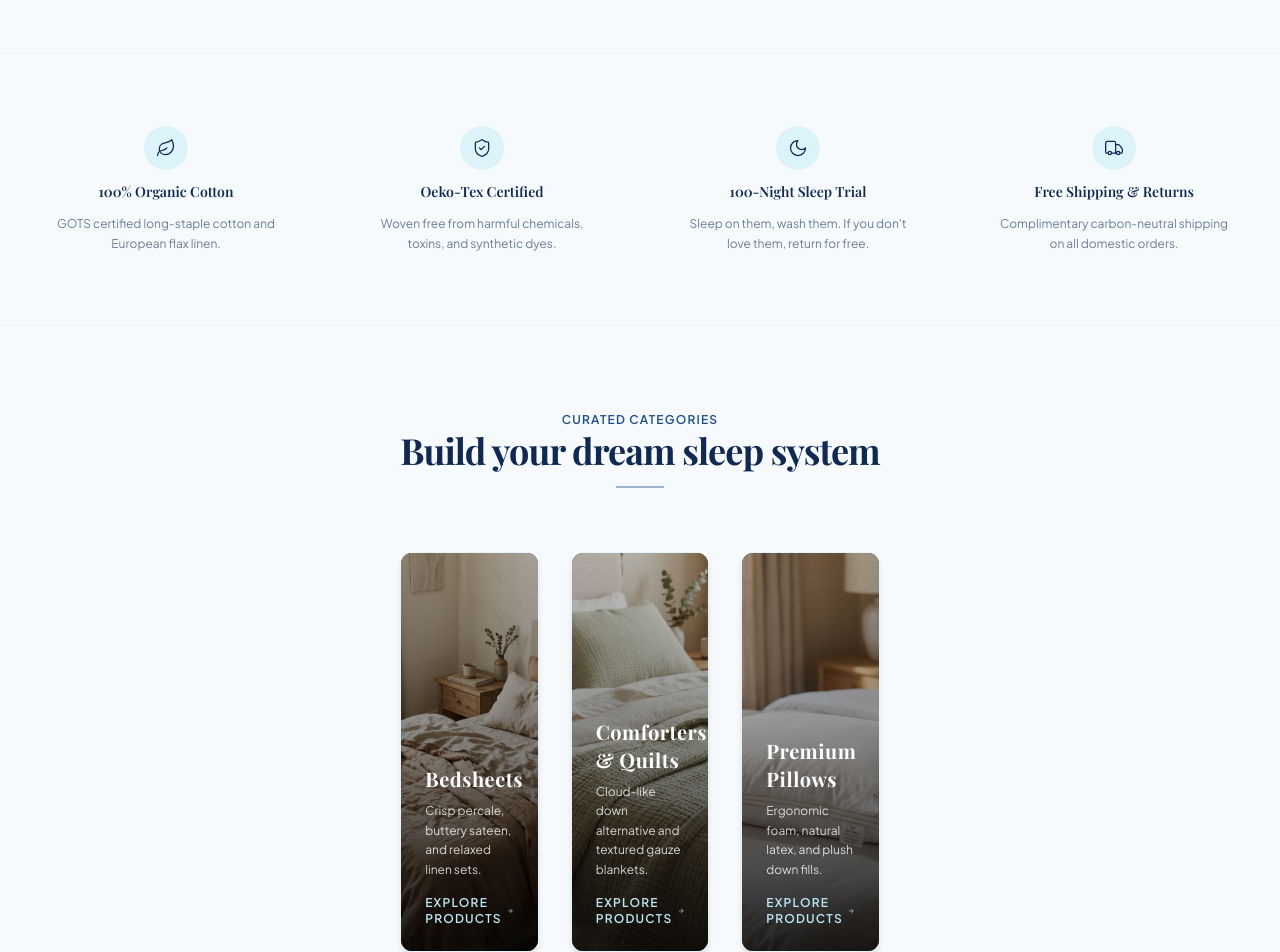
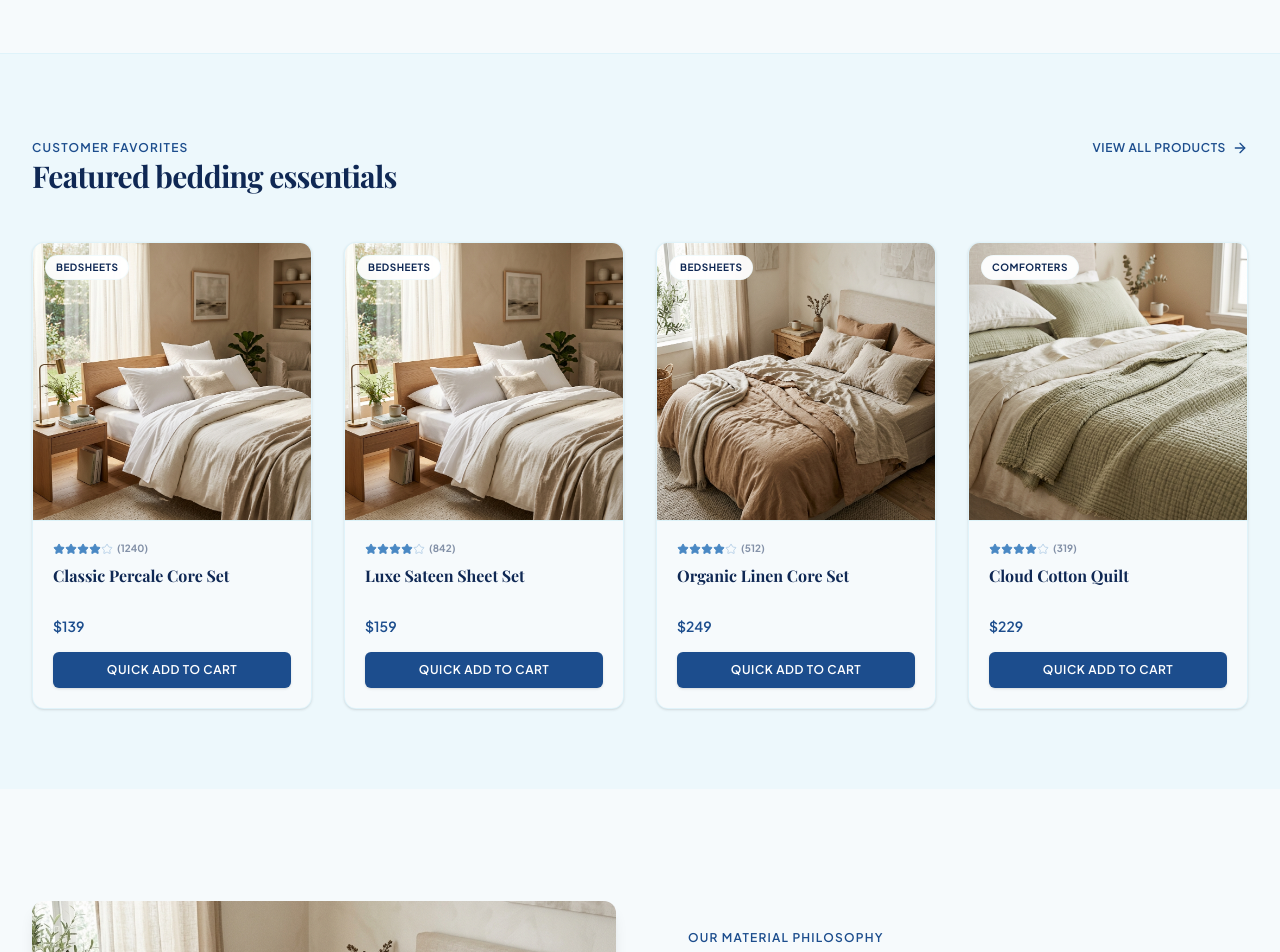
Before and after one commit to IchigoSolos69/ProjectNE, a Next.js app: page / in a window 1280 px wide. Shown: the part 1620-2572 px from the top of the page. Built offline with nearby package versions, Linux system fonts and the light colour scheme; a web font is replaced by a local one.

Commit message:
removed floaters and improved float text

```diff
--- a/src/app/page.tsx
+++ b/src/app/page.tsx
@@ -3,7 +3,7 @@
 import React from "react";
 import Image from "next/image";
 import Link from "next/link";
-import { ArrowRight, Leaf, ShieldCheck, Moon, Truck, Star } from "lucide-react";
+import { ArrowRight, Star } from "lucide-react";
 import { products } from "@/data/products";
 import { useCart } from "@/context/cart-context";
 import BlanketTransition from "@/components/BlanketTransition";
@@ -14,50 +14,6 @@ export default function Home() {
 
   // Get 4 featured products for the homepage grid
   const featuredProducts = products.slice(0, 4);
-
-  const categories = [
-    {
-      name: "Bedsheets",
-      description: "Crisp percale, buttery sateen, and relaxed linen sets.",
-      image: "/images/linen-sheets.jpg",
-      href: "/products?category=Bedsheets",
-    },
-    {
-      name: "Comforters & Quilts",
-      description: "Cloud-like down alternative and textured gauze blankets.",
-      image: "/images/cotton-quilt.jpg",
-      href: "/products?category=Comforters",
-    },
-    {
-      name: "Premium Pillows",
-      description: "Ergonomic foam, natural latex, and plush down fills.",
-      image: "/images/down-pillow.jpg",
-      href: "/products?category=Pillows",
-    },
-  ];
-
-  const usps = [
-    {
-      icon: Leaf,
-      title: "100% Organic Cotton",
-      desc: "GOTS certified long-staple cotton and European flax linen.",
-    },
-    {
-      icon: ShieldCheck,
-      title: "Oeko-Tex Certified",
-      desc: "Woven free from harmful chemicals, toxins, and synthetic dyes.",
-    },
-    {
-      icon: Moon,
-      title: "100-Night Sleep Trial",
-      desc: "Sleep on them, wash them. If you don't love them, return for free.",
-    },
-    {
-      icon: Truck,
-      title: "Free Shipping & Returns",
-      desc: "Complimentary carbon-neutral shipping on all domestic orders.",
-    },
-  ];
 
   return (
     <div className="flex flex-col w-full">
@@ -72,70 +28,7 @@ export default function Home() {
         <BlanketTransition triggerId="hero-transition-container" />
       </div>
 
-      {/* 2. USP Banner */}
-      <section className="border-y border-brand-sky/30 bg-background py-10 lg:py-16 transition-colors duration-300">
-        <div className="mx-auto max-w-7xl px-4 sm:px-6 lg:px-8">
-          <div className="grid grid-cols-1 sm:grid-cols-2 lg:grid-cols-4 gap-8 lg:gap-12">
-            {usps.map((usp, idx) => (
-              <div key={idx} className="flex flex-col items-center text-center space-y-3 p-2">
-                <div className="p-3 bg-brand-sky/45 rounded-full text-brand-midnight">
-                  <usp.icon className="h-5 w-5 stroke-[1.5]" />
-                </div>
-                <h3 className="font-serif text-sm font-semibold text-brand-midnight">{usp.title}</h3>
-                <p className="text-xs text-brand-midnight/60 leading-relaxed max-w-[240px]">
-                  {usp.desc}
-                </p>
-              </div>
-            ))}
-          </div>
-        </div>
-      </section>
-
-      {/* 3. Category Spotlights */}
-      <section className="mx-auto max-w-7xl px-4 sm:px-6 lg:px-8 py-20">
-        <div className="text-center space-y-4 mb-16">
-          <span className="text-xs font-semibold uppercase tracking-widest text-brand-royal">
-            Curated Categories
-          </span>
-          <h2 className="font-serif text-3xl sm:text-4xl font-bold tracking-tight text-brand-midnight">
-            Build your dream sleep system
-          </h2>
-          <div className="h-[2px] w-12 bg-brand-royal/40 mx-auto"></div>
-        </div>
-
-        <div className="grid grid-cols-1 md:grid-cols-3 gap-8">
-          {categories.map((cat, idx) => (
-            <Link key={idx} href={cat.href} className="group relative flex flex-col h-[400px] rounded-xl overflow-hidden shadow-md border border-brand-sky/30">
-              {/* Image */}
-              <div className="absolute inset-0 bg-neutral-900">
-                <Image
-                  src={cat.image}
-                  alt={cat.name}
-                  fill
-                  className="object-cover opacity-80 transition-transform duration-700 group-hover:scale-105"
-                  sizes="(max-width: 768px) 100vw, 33vw"
-                  unoptimized
-                />
-              </div>
-              {/* Dark Overlay Gradient */}
-              <div className="absolute inset-0 bg-gradient-to-t from-black/80 via-black/30 to-transparent"></div>
-              {/* Content */}
-              <div className="absolute inset-x-0 bottom-0 p-6 text-white space-y-2">
-                <h3 className="font-serif text-xl font-bold tracking-wide">{cat.name}</h3>
-                <p className="text-xs text-white/80 leading-relaxed max-w-xs">
-                  {cat.description}
-                </p>
-                <div className="flex items-center text-xs font-semibold uppercase tracking-widest text-brand-sky group-hover:text-white pt-2 transition-colors duration-300">
-                  <span>Explore products</span>
-                  <ArrowRight className="ml-1 h-3 w-3 transition-transform duration-300 group-hover:translate-x-1" />
-                </div>
-              </div>
-            </Link>
-          ))}
-        </div>
-      </section>
-
-      {/* 4. Featured Products Grid */}
+      {/* Featured Products Grid */}
       <section className="bg-brand-sky/15 py-20 border-t border-brand-sky/30 transition-colors duration-300">
         <div className="mx-auto max-w-7xl px-4 sm:px-6 lg:px-8">
           <div className="flex flex-col sm:flex-row items-baseline justify-between mb-12 gap-4">
--- a/src/components/ScrollFloat.css
+++ b/src/components/ScrollFloat.css
@@ -2,14 +2,18 @@
   overflow: hidden;
   display: block;
   text-align: center;
-  line-height: 1.2;
+  line-height: 1.15;
+  padding: 0 0.25rem;
 }
 
 .scroll-float-text {
   display: inline-flex;
   flex-wrap: wrap;
   justify-content: center;
+  align-items: baseline;
+  row-gap: 0.15em;
   width: 100%;
+  max-width: 100%;
 }
 
 .scroll-float-text .char {
--- a/src/components/ScrollFloat.tsx
+++ b/src/components/ScrollFloat.tsx
@@ -1,15 +1,15 @@
 "use client";
 
-import { useEffect, useMemo, useRef } from 'react';
-import { gsap } from 'gsap';
-import { ScrollTrigger } from 'gsap/ScrollTrigger';
-import './ScrollFloat.css';
+import { useEffect, useMemo, useRef } from "react";
+import { gsap } from "gsap";
+import { ScrollTrigger } from "gsap/ScrollTrigger";
+import "./ScrollFloat.css";
 
 gsap.registerPlugin(ScrollTrigger);
 
 interface ScrollFloatProps {
   children: string;
-  scrollContainerRef?: React.RefObject<HTMLElement | null>;
+  triggerId?: string;
   containerClassName?: string;
   textClassName?: string;
   animationDuration?: number;
@@ -21,21 +21,21 @@ interface ScrollFloatProps {
 
 const ScrollFloat = ({
   children,
-  scrollContainerRef,
-  containerClassName = '',
-  textClassName = '',
+  triggerId,
+  containerClassName = "",
+  textClassName = "",
   animationDuration = 1,
-  ease = 'back.inOut(2)',
-  scrollStart = 'center bottom+=50%',
-  scrollEnd = 'bottom bottom-=40%',
-  stagger = 0.03
+  ease = "power3.out",
+  scrollStart = "top+=50% top",
+  scrollEnd = "top+=80% top",
+  stagger = 0.025,
 }: ScrollFloatProps) => {
   const containerRef = useRef<HTMLHeadingElement>(null);
 
   const splitText = useMemo(() => {
-    return children.split('').map((char, index) => (
+    return children.split("").map((char, index) => (
       <span className="char" key={index}>
-        {char === ' ' ? '\u00A0' : char}
+        {char === " " ? "\u00A0" : char}
       </span>
     ));
   }, [children]);
@@ -44,37 +44,43 @@ const ScrollFloat = ({
     const el = containerRef.current;
     if (!el) return;
 
-    const scroller = scrollContainerRef && scrollContainerRef.current ? scrollContainerRef.current : window;
-    const charElements = el.querySelectorAll('.char');
+    const trigger = triggerId ? document.getElementById(triggerId) : el;
+    if (!trigger) return;
 
-    gsap.fromTo(
+    const charElements = el.querySelectorAll(".char");
+
+    const tween = gsap.fromTo(
       charElements,
       {
-        willChange: 'opacity, transform',
+        willChange: "opacity, transform",
         opacity: 0,
-        yPercent: 120,
-        scaleY: 2.3,
-        scaleX: 0.7,
-        transformOrigin: '50% 0%'
+        yPercent: 110,
+        scaleY: 1.8,
+        scaleX: 0.85,
+        transformOrigin: "50% 100%",
       },
       {
         duration: animationDuration,
-        ease: ease,
+        ease,
         opacity: 1,
         yPercent: 0,
         scaleY: 1,
         scaleX: 1,
-        stagger: stagger,
+        stagger,
         scrollTrigger: {
-          trigger: el,
-          scroller,
+          trigger,
           start: scrollStart,
           end: scrollEnd,
-          scrub: true
-        }
+          scrub: 0.6,
+        },
       }
     );
-  }, [scrollContainerRef, animationDuration, ease, scrollStart, scrollEnd, stagger]);
+
+    return () => {
+      tween.scrollTrigger?.kill();
+      tween.kill();
+    };
+  }, [triggerId, animationDuration, ease, scrollStart, scrollEnd, stagger]);
 
   return (
     <h2 ref={containerRef} className={`scroll-float ${containerClassName}`}>
--- a/src/components/layout/SmoothScroll.tsx
+++ b/src/components/layout/SmoothScroll.tsx
@@ -11,14 +11,34 @@ export default function SmoothScroll({ children }: { children: React.ReactNode }
     const lenisInstance = lenisRef.current?.lenis;
     if (!lenisInstance) return;
 
-    const handleScroll = () => {
-      ScrollTrigger.refresh();
-    };
+    const onScroll = () => ScrollTrigger.update();
+    lenisInstance.on("scroll", onScroll);
 
-    lenisInstance.on("scroll", handleScroll);
+    ScrollTrigger.scrollerProxy(document.documentElement, {
+      scrollTop(value) {
+        if (arguments.length && value !== undefined) {
+          lenisInstance.scrollTo(value, { immediate: true });
+        }
+        return lenisInstance.scroll;
+      },
+      getBoundingClientRect() {
+        return {
+          top: 0,
+          left: 0,
+          width: window.innerWidth,
+          height: window.innerHeight,
+        };
+      },
+    });
+
+    const onRefresh = () => lenisInstance.resize();
+    ScrollTrigger.addEventListener("refresh", onRefresh);
+    ScrollTrigger.refresh();
 
     return () => {
-      lenisInstance.off("scroll", handleScroll);
+      lenisInstance.off("scroll", onScroll);
+      ScrollTrigger.removeEventListener("refresh", onRefresh);
+      ScrollTrigger.scrollerProxy(document.documentElement, {});
     };
   }, []);
 
@@ -27,11 +47,11 @@ export default function SmoothScroll({ children }: { children: React.ReactNode }
       ref={lenisRef}
       root
       options={{
-        lerp: 0.05,
+        lerp: 0.08,
         duration: 1.2,
       }}
     >
-      {children as any}
+      {children}
     </ReactLenis>
   );
 }
```
Also changed, not shown: src/components/BlanketTransition.tsx (+25 -50 lines).
